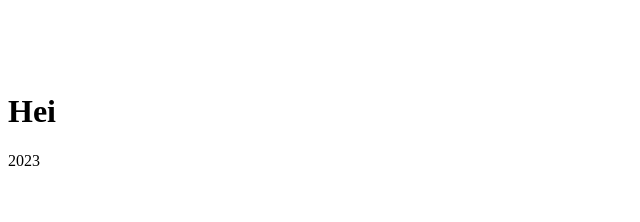
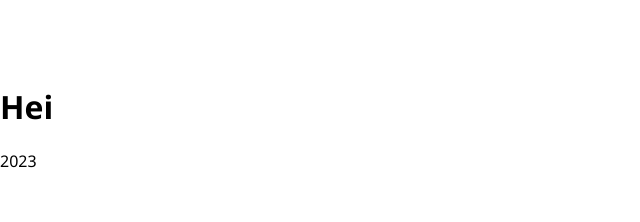
Before and after one commit to asimenstad/portfolio_2, a React (Vite) app: page / in a window 1280 px wide. Shown: the top 222 px of the page, without its empty margins (0-640 px from the left). Built offline with nearby package versions, Linux system fonts and the light colour scheme.

Commit message:
Create global styles

```diff
--- a/src/main.jsx
+++ b/src/main.jsx
@@ -2,10 +2,12 @@ import React from "react";
 import ReactDOM from "react-dom/client";
 import App from "./App.jsx";
 import Theme from "./styles/theme.jsx";
+import GlobalStyle from "./styles/GlobalStyles.jsx";
 
 ReactDOM.createRoot(document.getElementById("root")).render(
   <React.StrictMode>
     <Theme>
+      <GlobalStyle />
       <App />
     </Theme>
   </React.StrictMode>
--- /dev/null
+++ b/src/styles/GlobalStyles.jsx
@@ -0,0 +1,22 @@
+import { createGlobalStyle } from "styled-components";
+
+const GlobalStyle = createGlobalStyle`
+
+html{
+    --color-black: #000;
+    --color-white: #fff;
+    --color-primary: #FF85CE
+    --font-primary: "Vollkorn", serif;
+    --font-secondary: "Poppins", "Segoe UI", Tahoma, Geneva, Verdana, sans-serif;
+}
+body{
+    margin: 0;
+    padding: 0;
+    font-family: var(--font-secondary);
+}
+h1, h2,h3{
+    font-family: var(--font-primary);
+}
+`;
+
+export default GlobalStyle;
```
